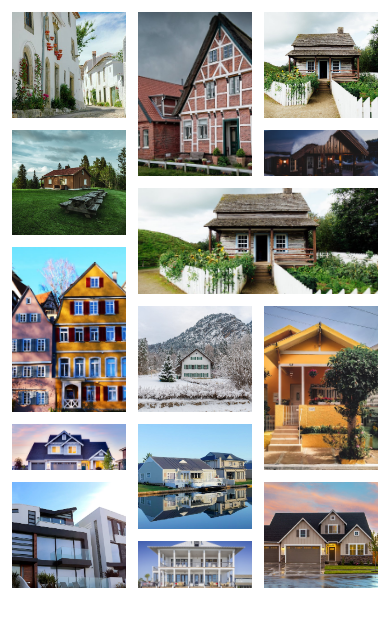
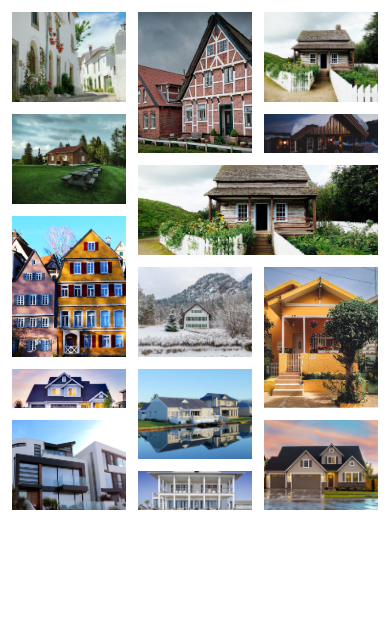
Before and after one commit to accodess/Grid---gallery, a plain HTML site: page index.html in a window 390 px wide. Drawn offline with Linux system fonts and the light colour scheme.

Commit message:
Responsive

```diff
--- a/css/style.css
+++ b/css/style.css
@@ -18,7 +18,7 @@ html {
   @media only screen and (max-width: 37.5em) {
     .gallery {
       grid-template-columns: repeat(6, 1fr);
-      grid-template-rows: repeat(10, 12vw);
+      grid-template-rows: repeat(10, 10vw);
       grid-gap: 1.2rem;
       padding: 1.2rem; } }
   .gallery__item--1 {
```
